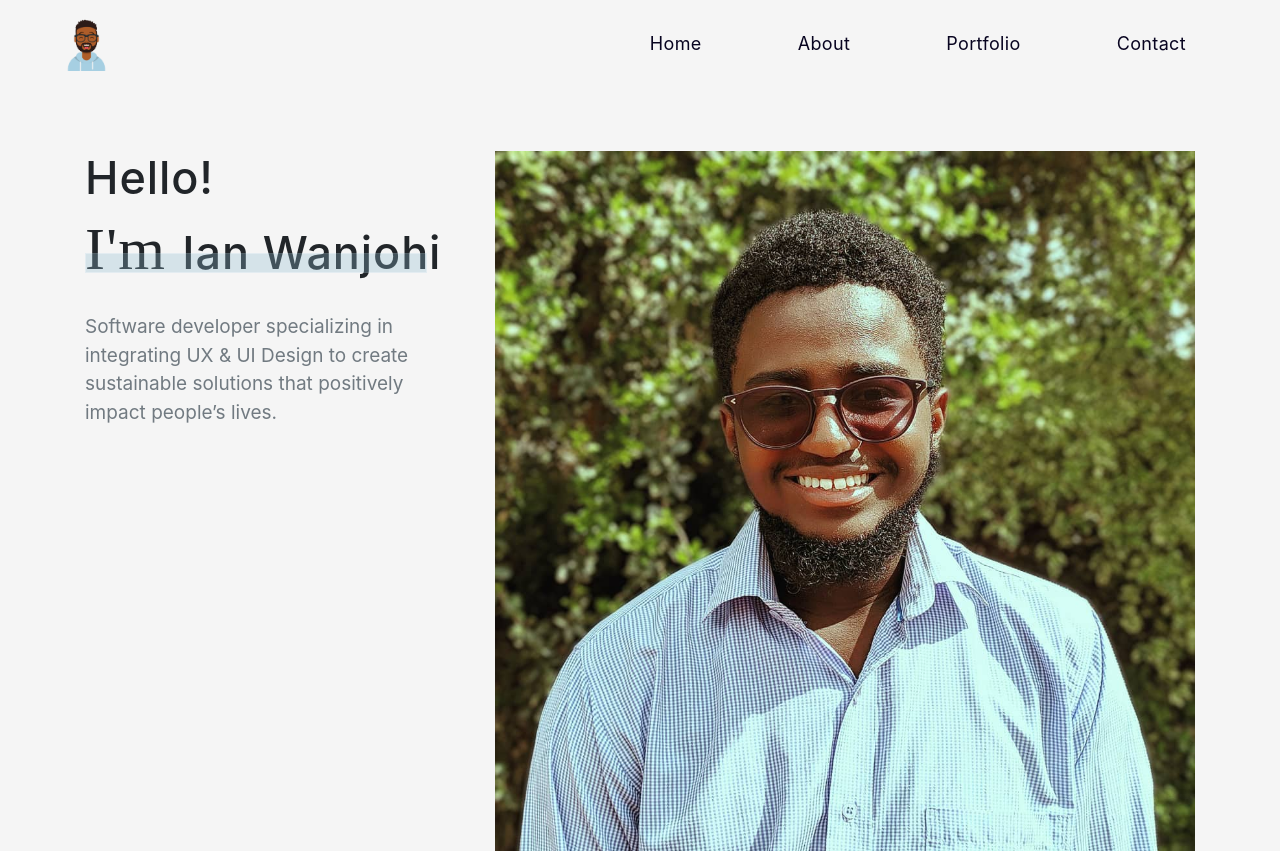
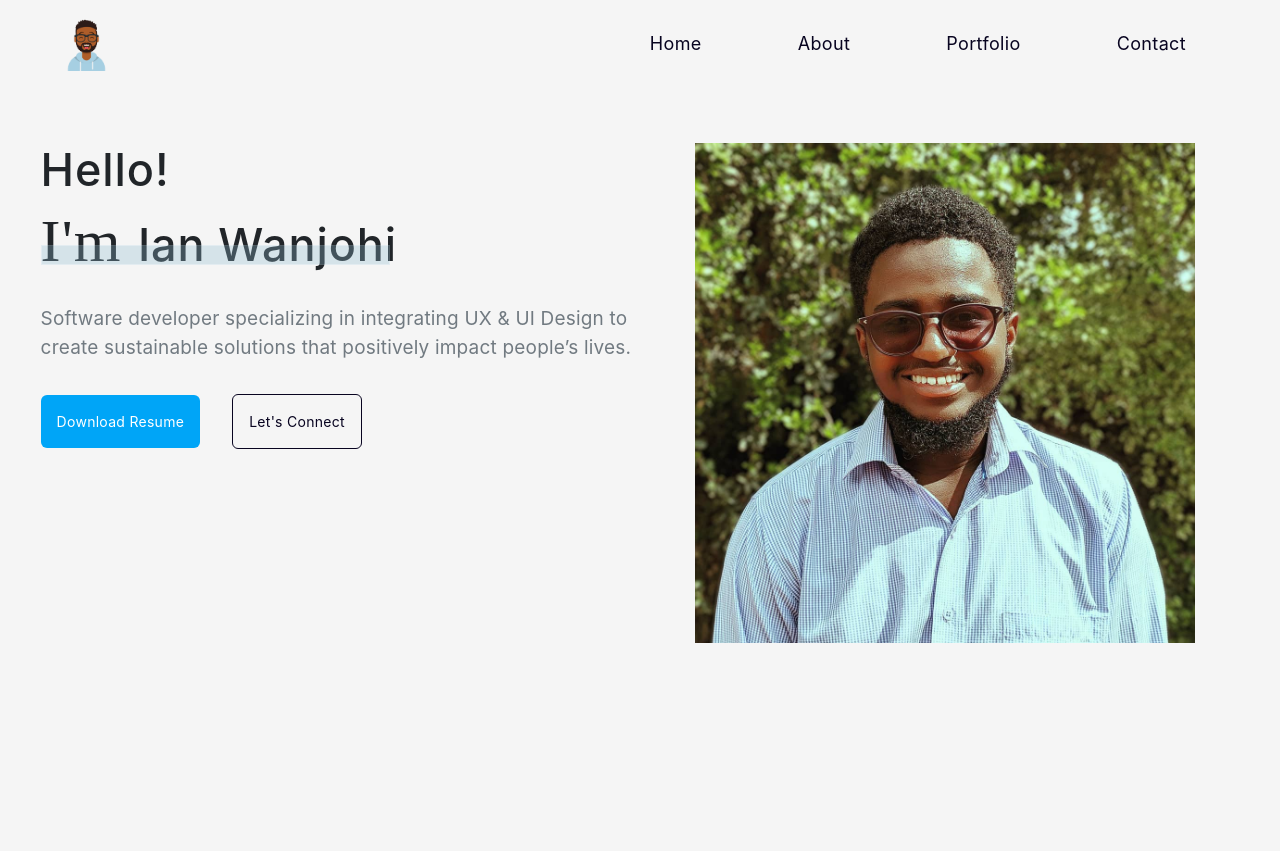
Before and after one commit to iwanjo/my-website, a React (Create React App) app: page / in a window 1280 px wide. After the commit the page ends 800 px from the top, so only its background shows below. Built offline with nearby package versions, Linux system fonts and the light colour scheme; no server answers; a web font is replaced by a local one.

Commit message:
Added CTA Buttons

```diff
--- a/src/Home.js
+++ b/src/Home.js
@@ -21,17 +21,23 @@ function Home() {
                 <section className={styles.heroSection}>
                 <Row>
                     <Col sm={true}>
-                        <div>
+                        <div className={styles.heroSection1}>
                         <h1 className={styles.helloTitle}>Hello!</h1>
                         <h1 className={styles.nameTitle}><span className={styles.fancyTitle}>I'm </span>Ian Wanjohi</h1>
                         <div className={styles.nameLine}></div>
                         <p className={styles.missionText}>Software developer specializing in integrating UX & UI Design to create sustainable solutions that positively impact people’s lives.</p>
+                        <button className={styles.resumeBtn}>Download Resume</button>
+                        <button className={styles.connectBtn}>Let's Connect</button>
+
                         </div>
                     </Col>
 
                     <Fade top>
                     <Col sm={true}>
+                        <div className={styles.heroSection2}>
                         <img src="/assets/i1.jpg" alt="Portrait Shot of Ian Wanjohi" loading="eager" className={styles.mainImg}></img>
+                        </div>
+
                     </Col>
                     </Fade>
                 </Row>
--- a/src/css-modules/Home.module.css
+++ b/src/css-modules/Home.module.css
@@ -11,6 +11,10 @@
 }
 
 /* mobile first */
+
+.heroSection{
+    margin-left: 20px;
+}
 
 .helloTitle{
     font-size: 30px;
@@ -32,7 +36,7 @@
 
 .missionText{
     font-size: 15px;
-    color: #717A81;
+    color: #60686d;
 }
 
 .mainImg{
@@ -43,10 +47,60 @@
     margin-top: 3rem;
 }
 
+.nameLine{
+    width: 54%;
+    border: 1px solid #BADAE8;
+    height: 10px;
+    position: relative;
+    top: -30px;
+    opacity: 0.3;
+    background-color: #8fbbce;
+}
 
+.resumeBtn, .connectBtn{
+    font-size: 13px;
+    outline: none;
+    letter-spacing: .02em;
+    color: #fff;
+    margin-top: .5rem;
+    margin-bottom: 1.8rem;
+
+}
+
+.resumeBtn{
+    background-color: #00a5f7;
+    margin-right: 2rem;
+    border: none;
+    padding: 1rem;
+    border-radius: 6px;
+}
+
+.resumeBtn:hover{
+    border: 1px solid #00a5f7;
+    background-color: #f4f4f4;
+    color: #00a5f7;
+}
+
+.connectBtn{
+    border-radius: 6px;
+    border: 1px solid #080420;
+    padding: 1rem;
+    color: #080420;
+}
+
+.connectBtn:hover{
+    background-color: #080420;
+    color: #f4f4f4;
+}
 /* For Dekstop Screens */
 
 @media only screen and (min-width: 768px){
+
+    .heroSection{
+        margin-left: -4%;
+        margin-top: 3.5rem;
+
+    }
 
     .helloTitle{
         font-size: 45px;
@@ -70,19 +124,53 @@
     .missionText{
         font-size: 19px;
         color: #717A81;
+        letter-spacing: .01em;
+
+    }
+
+    .resumeBtn, .connectBtn{
+        font-size: 14px;
+        outline: none;
+        letter-spacing: .02em;
+        /* color: #fff; */
+        margin-top: 1rem;
+
+    }
+
+    .resumeBtn{
+        background-color: #00a5f7;
+        margin-right: 2rem;
+        border: none;
+        padding: 1rem;
+        border-radius: 6px;
+    }
+
+    .resumeBtn:hover{
+        border: 1px solid #00a5f7;
+        background-color: #f4f4f4;
+        color: #00a5f7;
+    }
+
+    .connectBtn{
+        border-radius: 6px;
+        border: 1px solid #080420;
+        padding: 1rem;
+        color: #080420;
+    }
+
+    .connectBtn:hover{
+        background-color: #080420;
+        color: #f4f4f4;
     }
 
     .mainImg{
-        width: 700px;
-        height: auto;
-    }
+        height: 500px;
+        width: auto;
 
-    .heroSection{
-        margin-top: 4rem;
     }
 
     .nameLine{
-        width: 90%;
+        width: 56%;
         border: 1px solid #BADAE8;
         height: 20px;
         position: relative;
```
